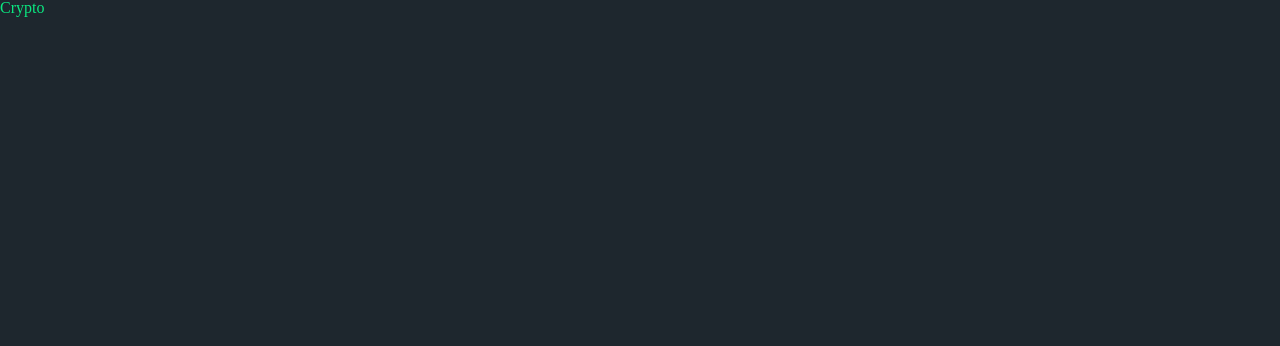
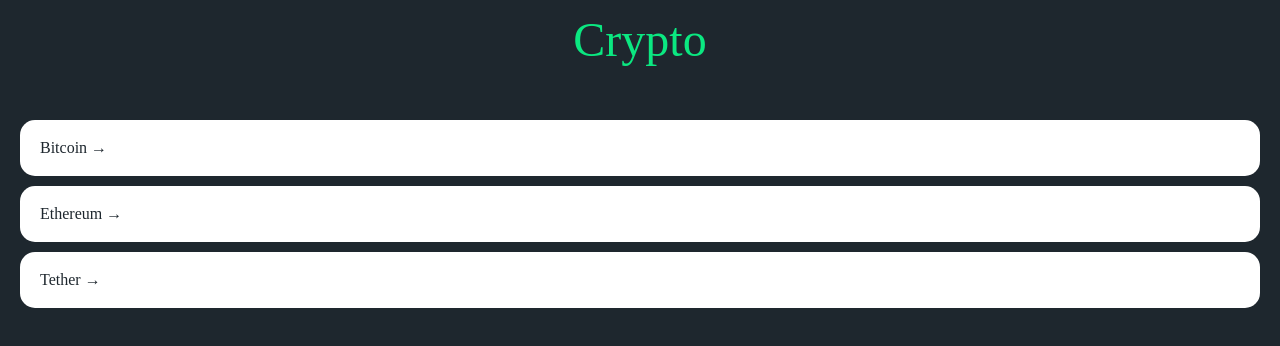
Before and after one commit to ZERO2ONE23581/ReactJS_MasterClass, a React (Create React App) app: page / in a window 1280 px wide. Shown: the top 346 px of the page. Built offline with nearby package versions, Linux system fonts and the light colour scheme.

Commit message:
Home part 1

```diff
--- a/src/App.tsx
+++ b/src/App.tsx
@@ -69,6 +69,7 @@
 }
 a {
   text-decoration: none;
+  color: inherit;
 }
 `;
 
--- a/src/routes/Coins.tsx
+++ b/src/routes/Coins.tsx
@@ -1,11 +1,88 @@
+import { Link } from "react-router-dom";
 import styled from "styled-components";
 
+const Container = styled.div`
+  padding: 0 20px;
+`;
+
+const Header = styled.header`
+  height: 10vh;
+  display: flex;
+  justify-content: center;
+  align-items: center;
+`;
+
+const CoinList = styled.ul`
+  margin-top: 5vh;
+`;
+
+const Coin = styled.li`
+  background-color: white;
+  color: ${(props) => props.theme.bgColor};
+  border-radius: 15px;
+  margin-bottom: 10px;
+  a {
+    padding: 20px;
+    transition: color 0.5s ease-in-out;
+    display: block;
+  }
+  &:hover {
+    a {
+      color: ${(props) => props.theme.accentColor};
+    }
+  }
+`;
+
 const Title = styled.h1`
+  font-size: 48px;
   color: ${(props) => props.theme.accentColor};
 `;
 
+const coins = [
+  {
+    id: "btc-bitcoin",
+    name: "Bitcoin",
+    symbol: "BTC",
+    rank: 1,
+    is_new: false,
+    is_active: true,
+    type: "coin",
+  },
+  {
+    id: "eth-ethereum",
+    name: "Ethereum",
+    symbol: "ETH",
+    rank: 2,
+    is_new: false,
+    is_active: true,
+    type: "coin",
+  },
+  {
+    id: "usdt-tether",
+    name: "Tether",
+    symbol: "USDT",
+    rank: 3,
+    is_new: false,
+    is_active: true,
+    type: "token",
+  },
+];
+
 function Coins() {
-  return <Title>Crypto</Title>;
+  return (
+    <Container>
+      <Header>
+        <Title>Crypto</Title>
+      </Header>
+      <CoinList>
+        {coins.map((coin) => (
+          <Coin key={coin.id}>
+            <Link to={`/${coin.id}`}>{coin.name} &rarr;</Link>
+          </Coin>
+        ))}
+      </CoinList>
+    </Container>
+  );
 }
 
 export default Coins;
```
